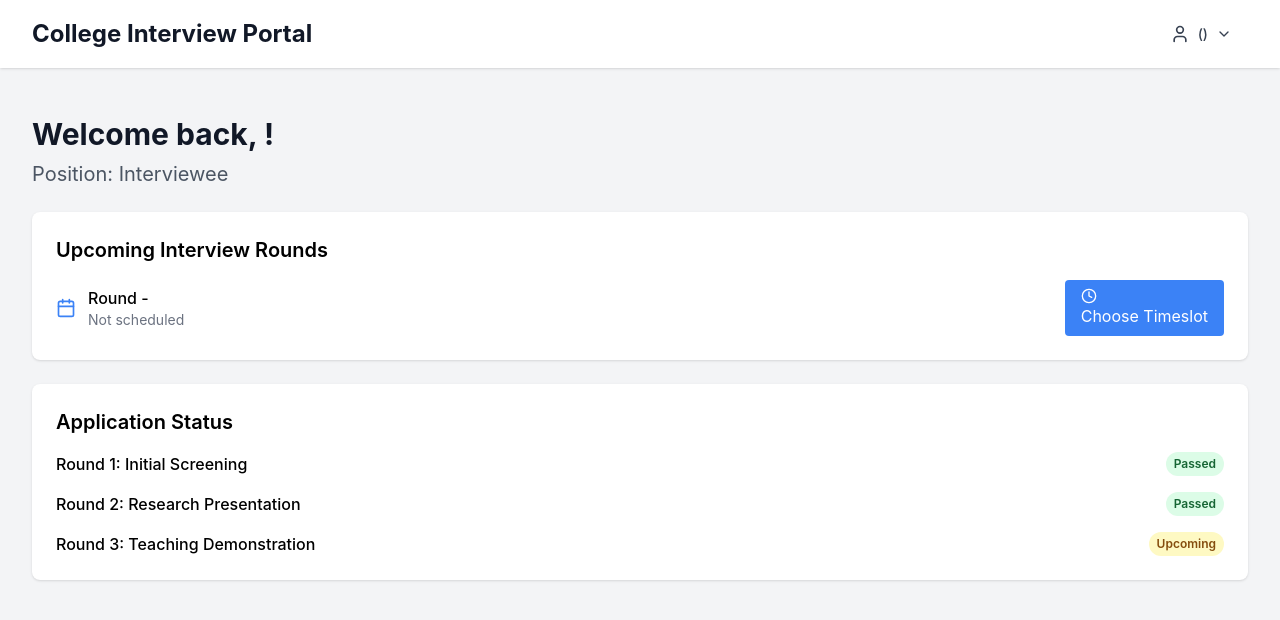
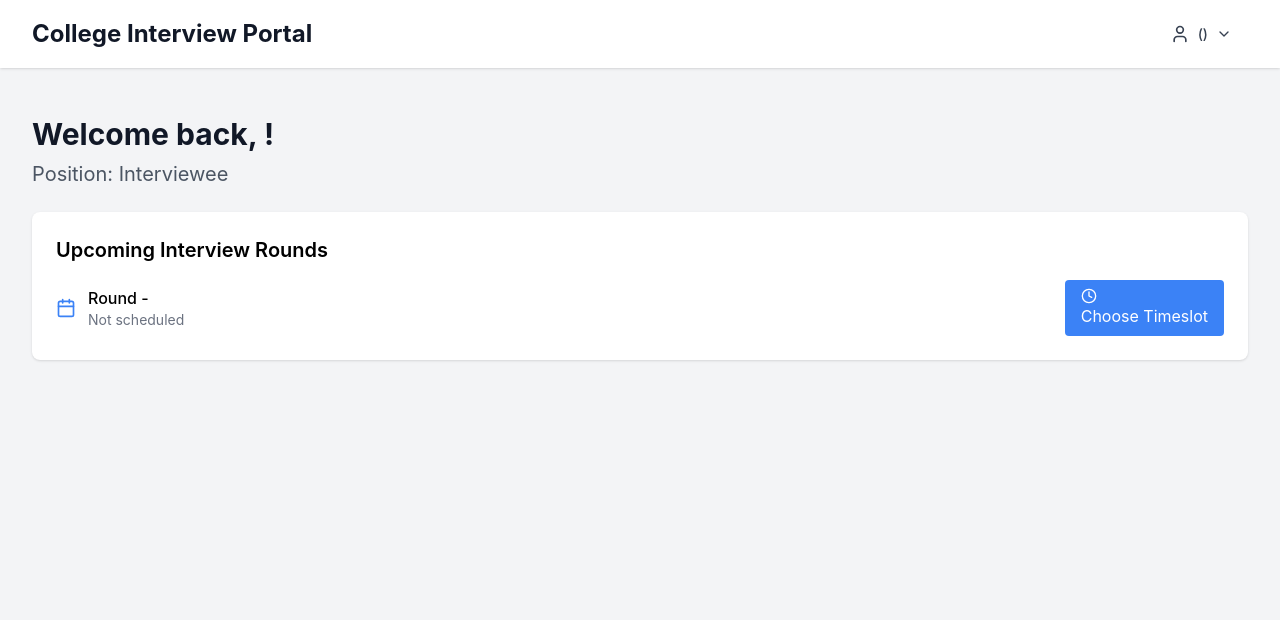
Before and after one commit to Shiva4113/InterviewScheduler, a React (Create React App) app in the folder frontend/: page /interviewee in a window 1280 px wide. Shown: the top 620 px of the page. Built offline with nearby package versions, Linux system fonts and the light colour scheme.

Commit message:
17-11-2024\

```diff
--- a/frontend/src/components/intervieweePortal.js
+++ b/frontend/src/components/intervieweePortal.js
@@ -1,3 +1,4 @@
+
 import React, { useState, useEffect, Fragment } from 'react';
 import { Calendar, ChevronDown, User, Clock } from 'lucide-react';
 import { Menu, Transition } from '@headlessui/react';
@@ -196,7 +197,7 @@ export default function CollegeInterviewPortal() {
                     <div className="flex items-center">
                       <Calendar className="h-5 w-5 text-blue-500 mr-3" />
                       <div>
-                        <p className="font-medium">{selectedSlot ? `Round ${selectedSlot.round_no}` : 'Round -'}</p>
+                        <p className="font-medium">{selectedSlot ? `${selectedSlot.round_no}` : 'Round -'}</p>
                         <p className="text-sm text-gray-500">
                           {selectedSlot ? `${selectedSlot.date} - ${selectedSlot.time}` : "Not scheduled"}
                         </p>
@@ -252,31 +253,6 @@ export default function CollegeInterviewPortal() {
                 </ul>
               </CardContent>
             </Card>
-            <Card>
-              <CardContent className="pt-6">
-                <h3 className="text-xl font-semibold mb-4">Application Status</h3>
-                <ul className="space-y-4">
-                  <li className="flex justify-between items-center">
-                    <span className="font-medium">Round 1: Initial Screening</span>
-                    <span className="px-2 py-1 text-xs font-semibold rounded-full bg-green-100 text-green-800">
-                      Passed
-                    </span>
-                  </li>
-                  <li className="flex justify-between items-center">
-                    <span className="font-medium">Round 2: Research Presentation</span>
-                    <span className="px-2 py-1 text-xs font-semibold rounded-full bg-green-100 text-green-800">
-                      Passed
-                    </span>
-                  </li>
-                  <li className="flex justify-between items-center">
-                    <span className="font-medium">Round 3: Teaching Demonstration</span>
-                    <span className="px-2 py-1 text-xs font-semibold rounded-full bg-yellow-100 text-yellow-800">
-                      Upcoming
-                    </span>
-                  </li>
-                </ul>
-              </CardContent>
-            </Card>
           </div>
         </div>
       </main>
```
Also changed, not shown: 1 other file (tests, documents, lock files or other folders).
